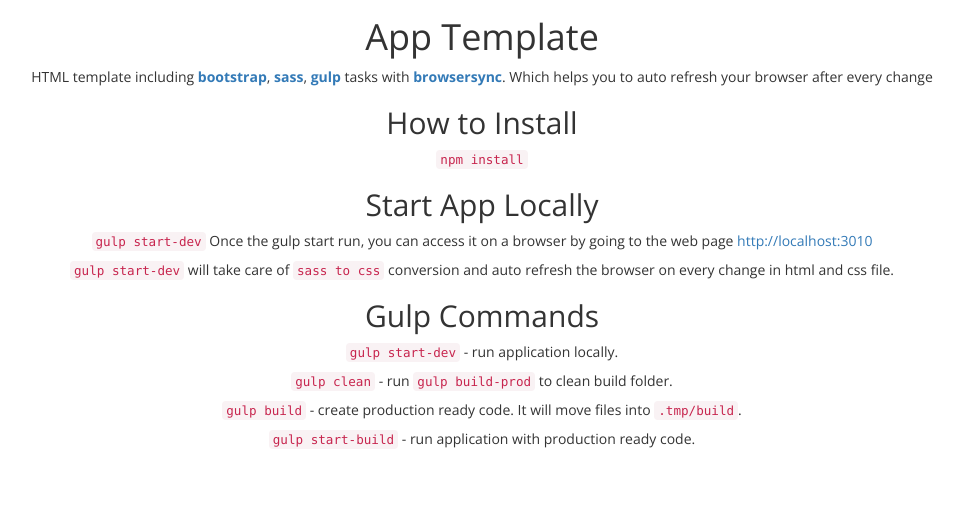
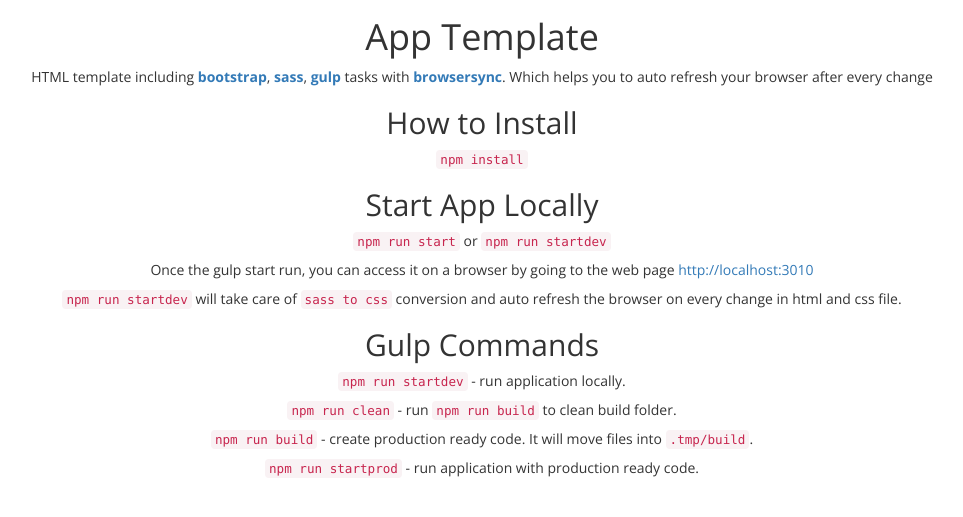
Before and after one commit to rakeshongithub/app-template, a website: page app/index.html in a window 1280 px wide. Shown: the part 101-618 px from the top of the page, without its empty margins (158-1121 px from the left). Drawn offline with nearby package versions, Linux system fonts and the light colour scheme.

Commit message:
- Update npm scripts to run application

```diff
--- a/app/index.html
+++ b/app/index.html
@@ -48,18 +48,19 @@
 
 
             <h2>Start App Locally</h2>
-            <p><code>gulp start-dev</code> Once the gulp start run, you can access it on a browser by going to the web page <a href="http://localhost:3010">http://localhost:3010</a></p>
-            <p><code>gulp start-dev</code> will take care of <code>sass to css</code> conversion and auto refresh the browser on every change in html and css file.</p>
+            <p><code>npm run start</code> or <code>npm run startdev</code></p>
+            <p>Once the gulp start run, you can access it on a browser by going to the web page <a href="http://localhost:3010">http://localhost:3010</a></p>
+            <p><code>npm run startdev</code> will take care of <code>sass to css</code> conversion and auto refresh the browser on every change in html and css file.</p>
 
 
             <h2>Gulp Commands</h2>
-            <p><code>gulp start-dev</code> - run application locally.</p>
+            <p><code>npm run startdev</code> - run application locally.</p>
             <p></p>
-            <p><code>gulp clean</code> - run <code>gulp build-prod</code> to clean build folder.</p>
+            <p><code>npm run clean</code> - run <code>npm run build</code> to clean build folder.</p>
             <p></p>
-            <p><code>gulp build</code> - create production ready code. It will move files into <code>.tmp/build</code>.</p>
+            <p><code>npm run build</code> - create production ready code. It will move files into <code>.tmp/build</code>.</p>
             <p></p>
-            <p><code>gulp start-build</code> - run application with production ready code.</p>
+            <p><code>npm run startprod</code> - run application with production ready code.</p>
 
         </div>
     </div>
--- a/package.json
+++ b/package.json
@@ -4,7 +4,11 @@
   "description": "My Portfolio",
   "main": "index.html",
   "scripts": {
-    "test": "echo \"Error: no test specified\" && exit 1"
+    "start": "gulp start-dev",
+    "startdev": "gulp start-dev",
+    "build": "gulp build",
+    "clean": "gulp clean",
+    "startprod": "gulp start-prod"
   },
   "author": "Rakesh",
   "license": "ISC",
```
Also changed, not shown: README.md.
